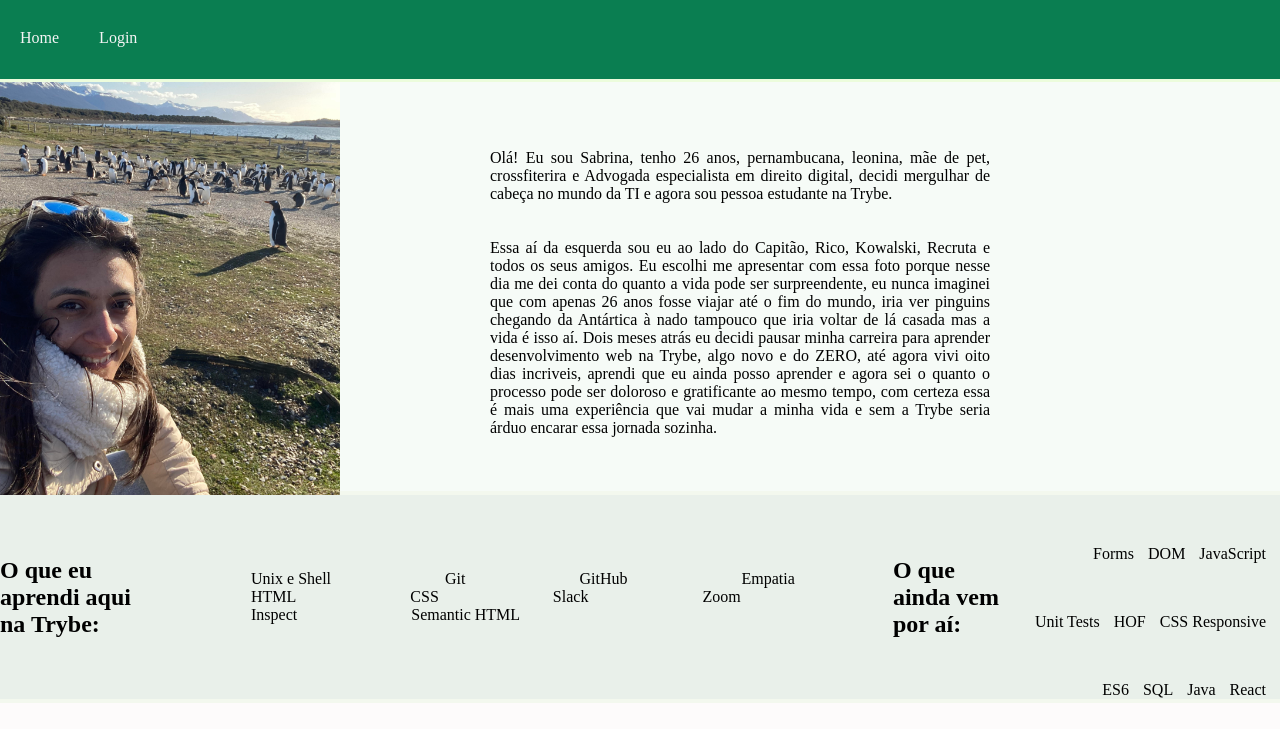
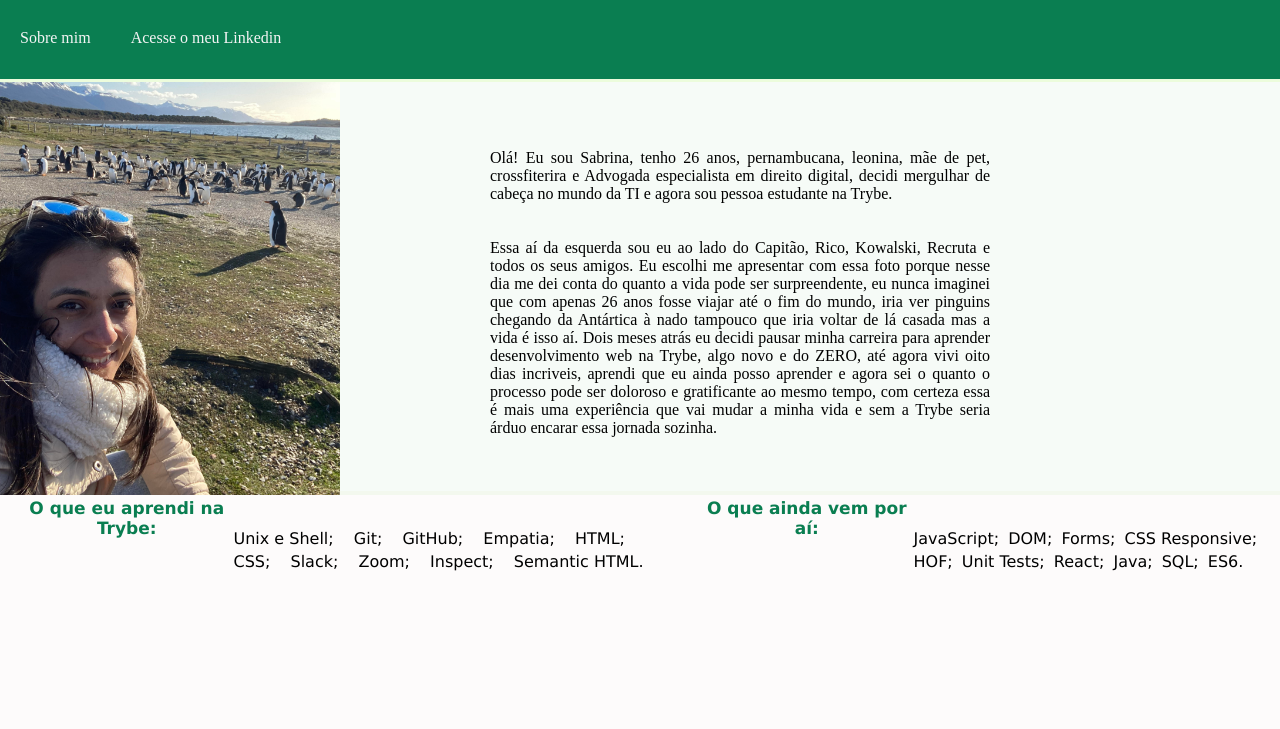
Before and after one commit to sabrinavazc/lessonslearned, a website: page index.html in a window 1280 px wide. Shown: the part 71-800 px from the top of the page. Drawn offline with Linux system fonts and the light colour scheme.

Commit message:
Adição das listas finalizada

```diff
--- a/index.html
+++ b/index.html
@@ -16,8 +16,8 @@
                     <h1 id="titulo">Lições aprendidas - Trybe!</h1>
                 </div>
                     <ul>
-                        <li><a href="#">Home</a></li>
-                        <li><a href="#">Login</a></li>
+                        <li><a href="article">Sobre mim</a></li>
+                        <li><a href="https://www.linkedin.com/in/sabrinavazc/">Acesse o meu Linkedin</a></li>
                     </ul>
             </nav>
         </header>
@@ -32,40 +32,43 @@
                 Olá! Eu sou Sabrina, tenho 26 anos, pernambucana, leonina, mãe de pet, crossfiterira e Advogada especialista em direito digital, decidi mergulhar de cabeça no mundo da TI e agora sou pessoa estudante na Trybe.
             </p>
             <br><br>
-            <p>
+            <article>
                 Essa aí da esquerda sou eu ao lado do Capitão, Rico, Kowalski, Recruta e todos os seus amigos. Eu escolhi me apresentar com essa foto porque nesse dia me dei conta do quanto a vida pode ser surpreendente, eu nunca imaginei que com apenas 26 anos fosse viajar até o fim do mundo, iria ver pinguins chegando da Antártica à nado tampouco que iria voltar de lá casada mas a vida é isso aí. Dois meses atrás eu decidi pausar minha carreira para aprender desenvolvimento web na Trybe, algo novo e do ZERO, até agora vivi oito dias incriveis, aprendi que eu ainda posso aprender e agora sei o quanto o processo pode ser doloroso e gratificante ao mesmo tempo, com certeza essa é mais uma experiência que vai mudar a minha vida e sem a Trybe seria árduo encarar essa jornada sozinha.
-            </p>
+            </article>
             <br><br><br>
         </div>
 </div>
 
-<div class="lists">
-    <h2>O que eu aprendi aqui na Trybe:</h2>
-    <section id="section">
-        <ol id="licoes_aprendidas" class="list-style">
-            <li> Unix e Shell</li>
-            <li> Git</li>
-            <li> GitHub</li>
-            <li> Empatia</li>
-            <li> HTML</li>
-            <li> CSS</li>
-            <li> Slack</li>
-            <li> Zoom</li>
-            <li> Inspect</li>
-            <li> Semantic HTML</li>
+<section class="lists">
+    <h2>O que eu aprendi na Trybe:</h2>
+    <br>
+    <!-- <section> </section>-->
+        <ol>
+            <li> Unix e Shell;</li>
+            <li> Git;</li>
+            <li> GitHub;</li>
+            <li> Empatia;</li>
+            <li> HTML;</li>
+            <li> CSS;</li>
+            <li> Slack;</li>
+            <li> Zoom;</li>
+            <li> Inspect;</li>
+            <li> Semantic HTML.</li>
         </ol>
-    </section>
+
     <h2>O que ainda vem por aí:</h2>
-    <ul id="vemai" class="list-style">
-        <li>JavaScript</li>
-        <li>DOM</li>
-        <li>Forms</li>
-        <li>CSS Responsive</li>
-        <li>HOF</li>
-        <li>Unit Tests</li>
-        <li>React</li>
-        <li>Java</li>
-        <li>SQL</li>
-        <li>ES6</li>
-    </ul>
-</di>
+    <br>
+        <ul>
+            <li>JavaScript;</li>
+            <li>DOM;</li>
+            <li>Forms;</li>
+            <li>CSS Responsive;</li>
+            <li>HOF;</li>
+            <li>Unit Tests;</li>
+            <li>React;</li>
+            <li>Java;</li>
+            <li>SQL;</li>
+            <li>ES6.</li>
+        </ul>
+</section>
+<br><br><br>
--- a/style.css
+++ b/style.css
@@ -5,6 +5,17 @@
 
 body{
     background-color: rgb(253,251,251);
+}
+
+h2{
+    color: #0a7e51;
+    width: 400px;
+    font-size: 17px;
+    font-family: Verdana, Geneva, Tahoma, sans-serif;
+    margin-top: -60px;
+    text-align: center;
+    margin-left: 20px;
+
 }
 
 header{
@@ -19,7 +30,7 @@ nav{
     top: 0px;
     height: 100px;
     width: 100%;
-    z-index: 2;
+    z-index: 1;
 
 }
 
@@ -74,28 +85,27 @@ nav{
 }
 
 .lists{
-    display:flex;
     align-items:center;
-    background-color: rgb(233, 240, 234);
-    border-bottom: 4px solid rgb(243, 248, 238);
-    list-style-type: none;
+    margin-top: 30px;
+    display: flex;
+    font-family: Verdana, Geneva, Tahoma, sans-serif;
 }
-
+.licoes_aprendidas {
+     margin-top: 30px;
+     list-style: none;
+}
+.licoes_a_aprender {
+    float: right;
+    margin-top: 20px;
+    list-style: none;
+}
 .lists ul li{
-    list-style-type: none;
-    padding-right: 14px;
-    float: right;
-    margin-top: 50px;
-
+    display: inline-block;
+    padding-right: 4px;
+    padding-top: 4px;
 }
 .lists ol li{
-  list-style: none;
-    padding-right: 14px;
-    float: left;
-    margin-left: 100px;
+    display: inline-block;
+    padding-right: 15px;
+    padding-top: 4px;
 }
-
-/* .article{
-    float: left;
-    padding: 30px 8000px;
-} */
```
